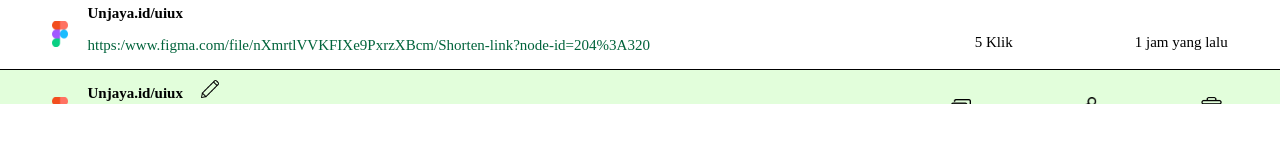
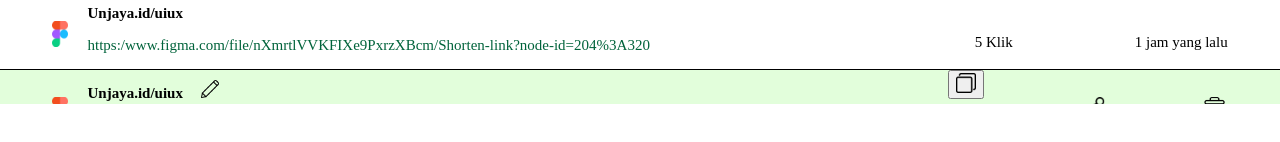
Before and after one commit to SokKanaTorajd/fe-unjaya-short-url, a Next.js app: page /dashboard in a window 1280 px wide. Shown: the part 966-1108 px from the top of the page. Built offline with nearby package versions, Linux system fonts and the light colour scheme.

Commit message:
Update dashboard.js

```diff
--- a/pages/dashboard.js
+++ b/pages/dashboard.js
@@ -3,6 +3,7 @@ import Header2 from '../components/Header2'
 import Image from 'next/image'
 import React from 'react'
 import Linechart from '../components/Linechart'
+import Datepicker from '../components/Copytext'
 
 function coba(){
   function ubahLink(){
@@ -148,7 +149,7 @@ function coba(){
             <p id="hasil">https:/www.figma.com/file/nXmrtlVVKFIXe9PxrzXBcm/Shorten-link?node-id=204%3A320</p>
           </div>
           <div class="options">
-            <Image src="/copy.png" alt="copy"width={20} height={20} objectFit="contain"/>
+            <Datepicker/>
             <Image src="/blutit.png" onClick={shareLink} alt="sha1e"width={25} height={25} objectFit="contain"/>
             <Image src="/del.png" alt="delete"width={25} height={25} objectFit="contain"/>
           </div>
```
